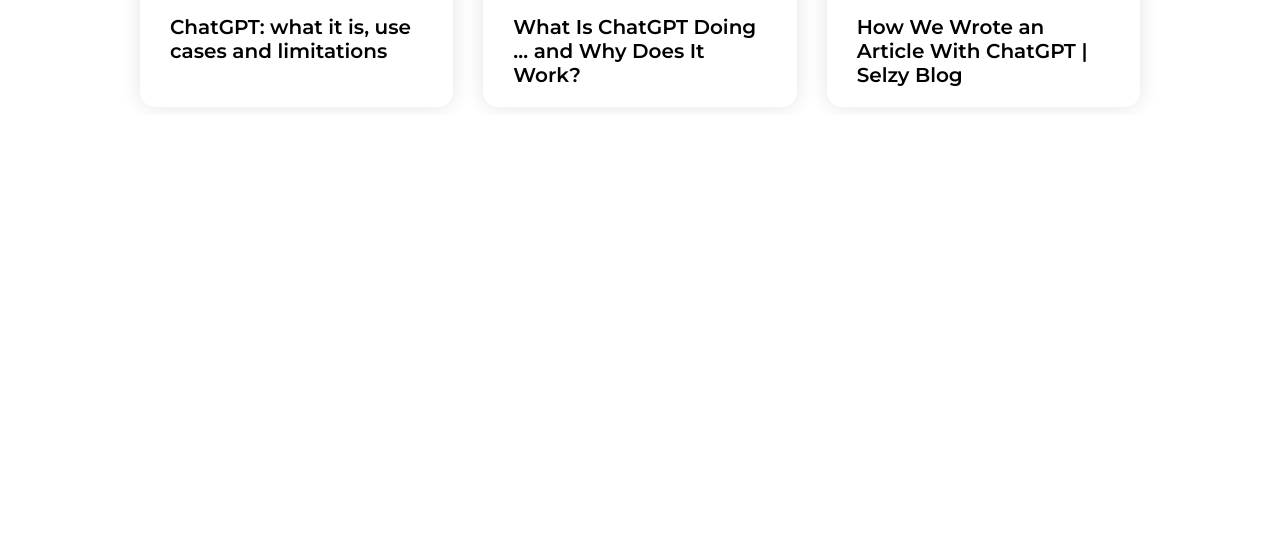
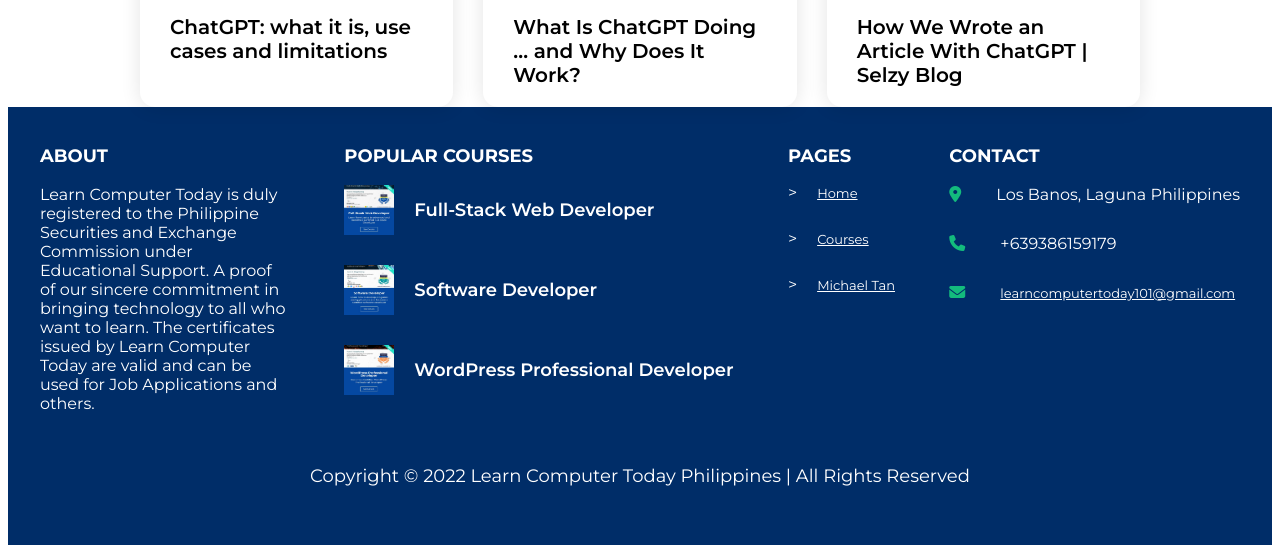
Before and after one commit to Romanarabe/ChatGptSinglePageProject, a plain HTML site: page index.html in a window 1280 px wide. Shown: the part 5079-5632 px from the top of the page. Before the commit the page ends 5194 px from the top, so only its background shows below. Drawn offline with Linux system fonts and the light colour scheme; files whose address does not match are found by name.

Commit message:
add footer section by sir mark jayson

```diff
--- a/css/responsive.css
+++ b/css/responsive.css
@@ -22,3 +22,22 @@
     grid-template-columns: 1fr;
   }
 }
+
+/* FOOTER SECTION */
+@media (max-width: 1000px) {
+  .footer .footer-top div ul {
+    padding: 0;
+  }
+  .footer .footer-top {
+    display: grid;
+    grid-template-columns: 1fr 1fr;
+  }
+  .footer .footer-top div {
+    width: 100%;
+  }
+}
+@media (max-width: 760px) {
+  .footer .footer-top {
+    grid-template-columns: 1fr;
+  }
+}
--- a/css/style.css
+++ b/css/style.css
@@ -128,3 +128,69 @@
   border-width: 2px;
   opacity: 0.5;
 }
+/*   FOOTER SECTION   */
+.footer {
+  background-color: rgb(0, 45, 104);
+  color: white;
+  font-family: "Montserrat", sans-serif;
+  width: 100%;
+  padding: 20px 0px;
+}
+.footer a {
+  color: white;
+  font-size: small;
+}
+.footer h3 {
+  font-size: 18px;
+}
+.footer p,
+h4,
+ul li {
+  font-size: 16px;
+}
+.footer ul li {
+  padding-bottom: 30px;
+  display: flex;
+  align-items: center;
+  gap: 20px;
+}
+.footer .footer-top {
+  display: flex;
+  justify-content: space-between;
+  max-width: 1200px;
+  margin: auto;
+  padding: 0px 20px;
+}
+.footer .footer-top .footer-1 {
+  max-width: 250px;
+}
+.footer .footer-top .footer-2 a {
+  font-size: 18px;
+  text-decoration: none;
+  font-weight: 600;
+}
+.footer-bottom {
+  text-align: center;
+  padding-bottom: 15px;
+}
+.footer-bottom h4 {
+  font-weight: 400;
+  font-size: 18px;
+}
+.footer-2 ul > li > img {
+  width: 50px;
+  height: 50px;
+}
+.footer-3 > ul > li a:hover,
+.footer-2 > ul > li a:hover,
+.footer-4 > ul > li a:hover {
+  color: rgb(19, 187, 125);
+  cursor: pointer;
+}
+.footer-4 > ul > li > span {
+  padding-left: 15px;
+}
+.footer-4 > ul > li > i {
+  color: rgb(19, 187, 125);
+}
+/* FIX THE RESPONSIVE AND ADJUST UL PADDING LEFT */
--- a/index.html
+++ b/index.html
@@ -6,6 +6,7 @@
     <meta name="viewport" content="width=device-width, initial-scale=1.0" />
     <link rel="stylesheet" href="css/style.css" />
     <link rel="stylesheet" href="css/responsive.css">
+    <link rel="stylesheet" href="https://cdnjs.cloudflare.com/ajax/libs/font-awesome/6.4.0/css/all.min.css" integrity="sha512-iecdLmaskl7CVkqkXNQ/ZH/XLlvWZOJyj7Yy7tcenmpD1ypASozpmT/E0iPtmFIB46ZmdtAc9eNBvH0H/ZpiBw==" crossorigin="anonymous" referrerpolicy="no-referrer" />
     <title>ChatGPT</title>
   </head>
   <body>
@@ -354,5 +355,52 @@
         </div>
       </div>
     </section>
+    <!-- FOOTER SECTION -->
+    <footer class="footer">
+      <div class="footer-top">
+        <div class="footer-1">
+                  <h3>ABOUT</h3>
+                  <p>Learn Computer Today is duly registered to the Philippine Securities and Exchange Commission under Educational Support. A proof of our sincere commitment in bringing technology to all who want to learn. The certificates issued by Learn Computer Today are valid and can be used for Job Applications and others.</p>
+        </div>
+
+              <div class="footer-2">
+
+                  <ul>
+                      <h3>POPULAR COURSES</h3>
+                      <li><img src="/image/web.JPG" alt=""><span></i><a href="https://learncomputertoday.net/fullstack-web-developer-path/">Full-Stack Web Developer</a></span></li>
+                      <li><img src="/image/software.JPG" alt=""><span></i><a href="https://learncomputertoday.net/software-developer/">Software Developer</a></span></li>
+                      <li><img src="/image/wordpress.JPG" alt=""><span></i><a href="https://learncomputertoday.net/wordpress-professional-developer/">WordPress Professional Developer</a></span></li>
+                  </ul>
+        </div>
+
+        <div class="footer-3">
+
+                  <ul>
+                      <h3>PAGES</h3>
+                      <li><i class="fa-sharp fa-light fa-greater-than"></i><a href="https://learncomputertoday.net/">Home</a></li>
+                      <li><i class="fa-sharp fa-light fa-greater-than"></i><a href="https://learncomputertoday.net/course-path/">Courses</a></li>
+                      <li><i class="fa-sharp fa-light fa-greater-than"></i><a href="https://learncomputertoday.net/michael-tan/">Michael Tan</a></li>
+                  </ul>
+        </div>
+
+              <div class="footer-4">
+
+                  <ul>
+                      <h3>CONTACT</h3>
+                      <li><i class="fa-solid fa-location-dot"></i>  <span> Los Banos, Laguna Philippines</span></li>
+                      <li><i class="fa-solid fa-phone"></i><span>+639386159179</span> </li>
+                      <li><i class="fa-sharp fa-solid fa-envelope"></i><span><a href="mailto:learncomputertoday101@gmail.com">learncomputertoday101@gmail.com</a></span></li>
+                  </ul>
+        </div>
+          </div>
+
+          <div class="footer-bottom">
+              <h4>Copyright © 2022 Learn Computer Today Philippines | All Rights Reserved</h4>
+
+          </div>
+
+
+
+      </footer>
   </body>
 </html>
```
Also changed, not shown: image/software.JPG (added), image/web.JPG (added), image/wordpress.JPG (added).
